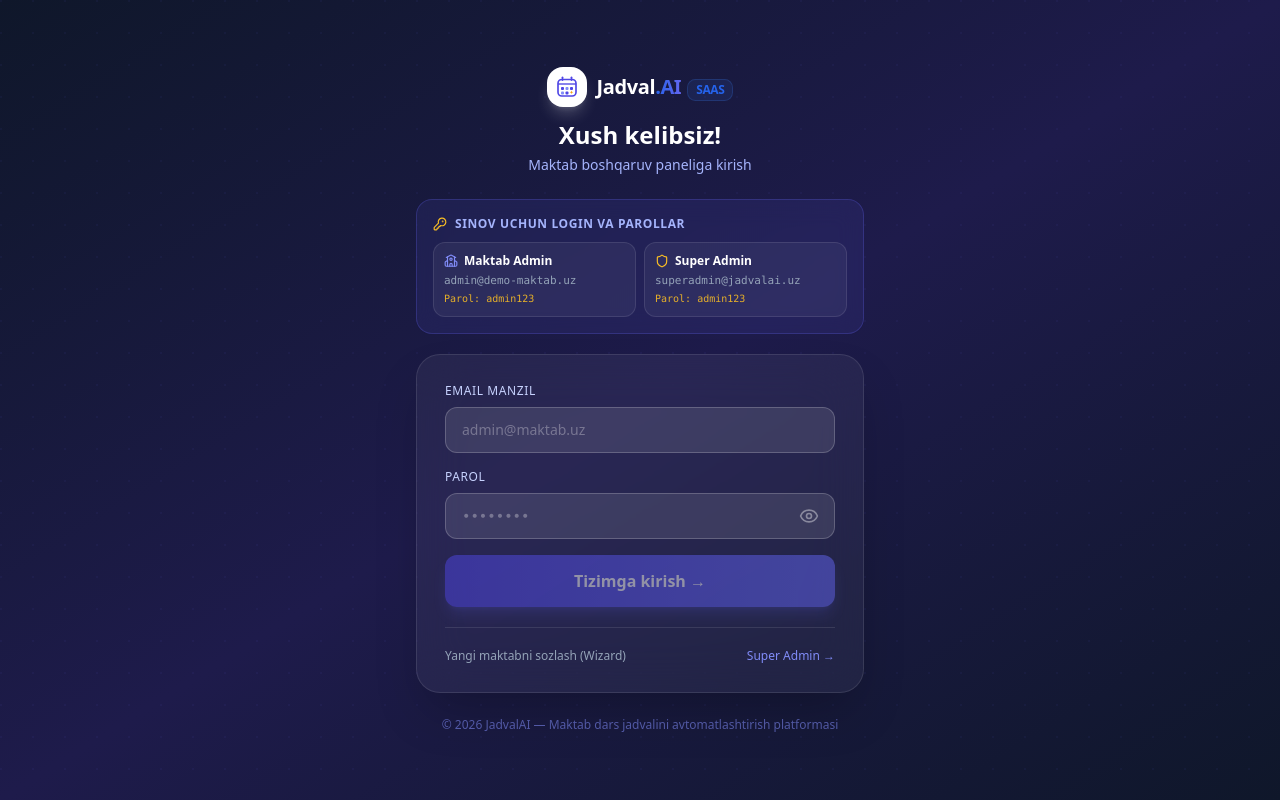
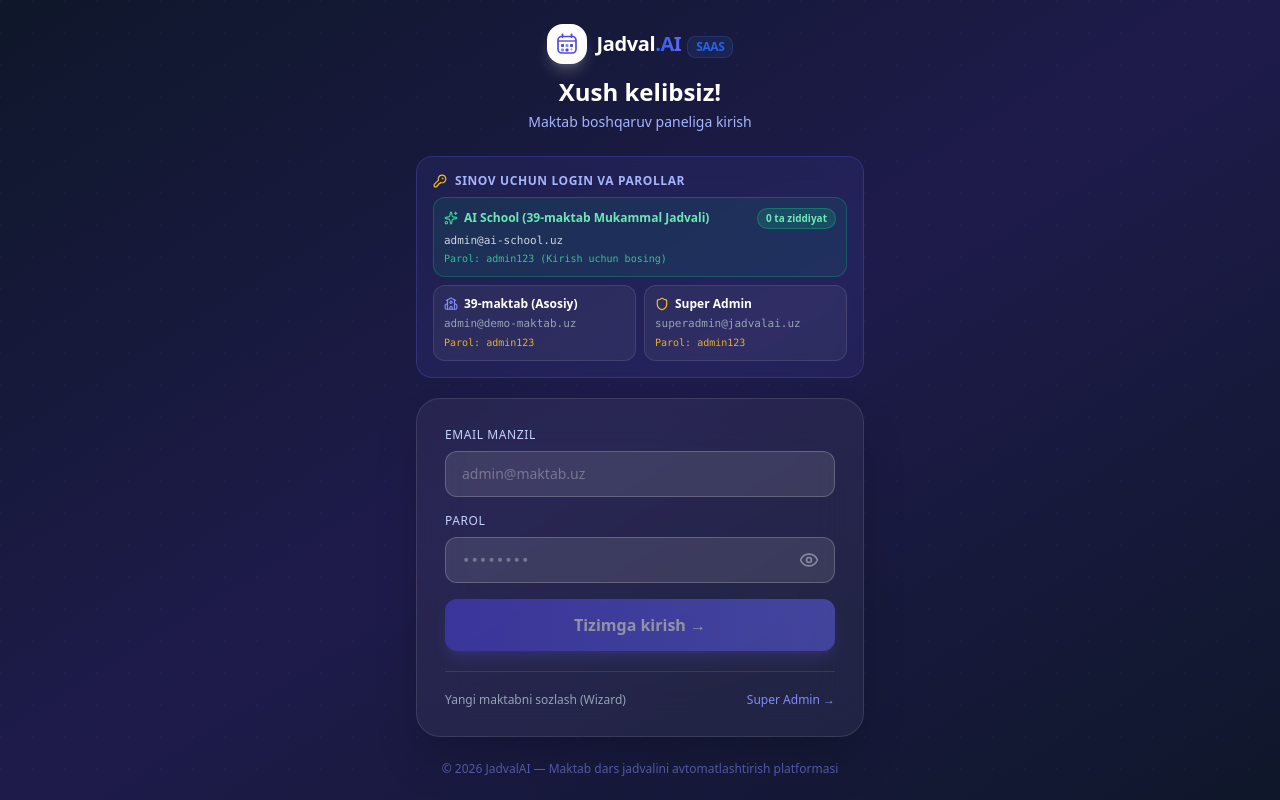
Before and after one commit to BaxromAvliyoqulov/AI_lesson_table, a Next.js app: page /login in a window 1280 px wide. Built offline with nearby package versions, Linux system fonts and the light colour scheme.

Commit message:
feat(auth): add AI School quick-login credential and profile switcher

```diff
--- a/src/app/(auth)/login/page.tsx
+++ b/src/app/(auth)/login/page.tsx
@@ -3,7 +3,7 @@
 import React, { useState, useTransition } from "react";
 import { signIn } from "next-auth/react";
 import { useRouter, useSearchParams } from "next/navigation";
-import { Eye, EyeOff, Loader2, AlertCircle, KeyRound, Shield, School } from "lucide-react";
+import { Eye, EyeOff, Loader2, AlertCircle, KeyRound, Shield, School, Sparkles } from "lucide-react";
 import { Logo } from "@/components/brand/Logo";
 
 const ERROR_MESSAGES: Record<string, string> = {
@@ -13,13 +13,18 @@ const ERROR_MESSAGES: Record<string, string> = {
 };
 
 const DEMO_ACCOUNTS = {
+  aiSchoolAdmin: {
+    label: "✨ AI School (Ideal Jadval)",
+    email: "admin@ai-school.uz",
+    password: "admin123",
+  },
   schoolAdmin: {
-    label: "Maktab Admin",
+    label: "🏫 39-maktab (Asosiy)",
     email: "admin@demo-maktab.uz",
     password: "admin123",
   },
   superAdmin: {
-    label: "Super Admin",
+    label: "🛡️ Super Admin",
     email: "superadmin@jadvalai.uz",
     password: "admin123",
   },
@@ -61,7 +66,7 @@ export default function LoginPage() {
     });
   };
 
-  const fillCredentials = (type: "schoolAdmin" | "superAdmin") => {
+  const fillCredentials = (type: "aiSchoolAdmin" | "schoolAdmin" | "superAdmin") => {
     const acc = DEMO_ACCOUNTS[type];
     setEmail(acc.email);
     setPassword(acc.password);
@@ -91,13 +96,32 @@ export default function LoginPage() {
         </div>
 
         {/* Demo Credentials Quick-Fill Card */}
-        <div className="mb-5 p-4 rounded-2xl bg-indigo-500/10 border border-indigo-500/25 backdrop-blur-md">
-          <div className="flex items-center gap-2 mb-2 text-indigo-300 text-xs font-semibold uppercase tracking-wider">
+        <div className="mb-5 p-4 rounded-2xl bg-indigo-500/10 border border-indigo-500/25 backdrop-blur-md space-y-2">
+          <div className="flex items-center gap-2 text-indigo-300 text-xs font-semibold uppercase tracking-wider">
             <KeyRound className="w-3.5 h-3.5 text-amber-400" />
             <span>Sinov uchun login va parollar</span>
           </div>
 
-          <div className="grid grid-cols-2 gap-2 mt-2.5">
+          <div className="grid grid-cols-1 gap-2">
+            <button
+              type="button"
+              onClick={() => fillCredentials("aiSchoolAdmin")}
+              className="p-2.5 rounded-xl bg-emerald-500/10 hover:bg-emerald-500/20 border border-emerald-500/30 text-left transition-all hover:border-emerald-400/60 group cursor-pointer"
+            >
+              <div className="flex items-center justify-between">
+                <div className="flex items-center gap-1.5 text-xs font-bold text-emerald-300">
+                  <Sparkles className="w-3.5 h-3.5 text-emerald-400 shrink-0" />
+                  <span>AI School (39-maktab Mukammal Jadvali)</span>
+                </div>
+                <span className="text-[10px] px-2 py-0.5 rounded-full font-extrabold bg-emerald-500/20 text-emerald-300 border border-emerald-500/40">
+                  0 ta ziddiyat
+                </span>
+              </div>
+              <p className="text-[11px] text-slate-300 mt-1 font-mono">admin@ai-school.uz</p>
+              <p className="text-[10px] text-emerald-400/90 font-mono mt-0.5">Parol: admin123 (Kirish uchun bosing)</p>
+            </button>
+
+            <div className="grid grid-cols-2 gap-2">
               <button
                 type="button"
                 onClick={() => fillCredentials("schoolAdmin")}
@@ -105,7 +129,7 @@ export default function LoginPage() {
               >
                 <div className="flex items-center gap-1.5 text-xs font-semibold text-white group-hover:text-indigo-300">
                   <School className="w-3.5 h-3.5 text-indigo-400 shrink-0" />
-                <span>Maktab Admin</span>
+                  <span>39-maktab (Asosiy)</span>
                 </div>
                 <p className="text-[11px] text-slate-400 mt-1 font-mono truncate">admin@demo-maktab.uz</p>
                 <p className="text-[10px] text-amber-400/90 font-mono mt-0.5">Parol: admin123</p>
@@ -123,6 +147,7 @@ export default function LoginPage() {
                 <p className="text-[11px] text-slate-400 mt-1 font-mono truncate">superadmin@jadvalai.uz</p>
                 <p className="text-[10px] text-amber-400/90 font-mono mt-0.5">Parol: admin123</p>
               </button>
+            </div>
           </div>
         </div>
 
```
Lines whose indentation alone changed are shown as unchanged.
